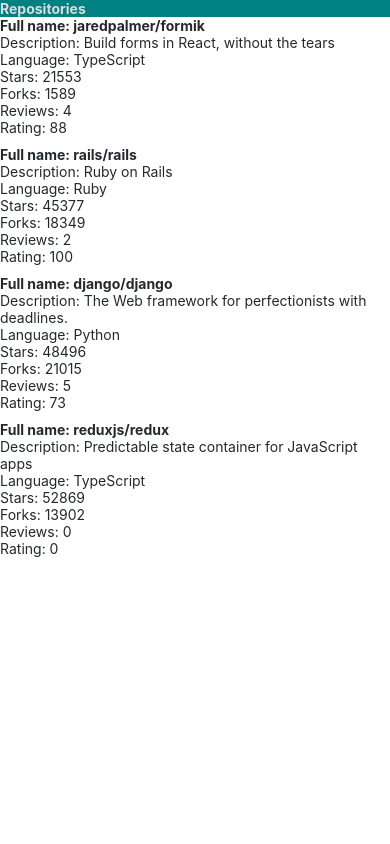
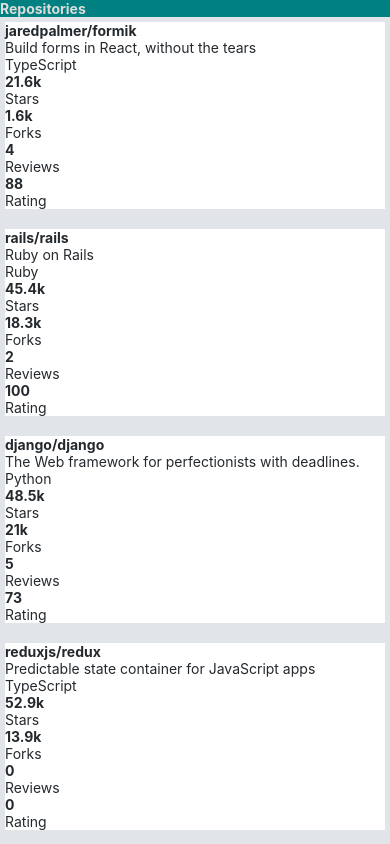
Before and after one commit to sinikala/rate-repository-app, a React Native app: screen / in a window 390 px wide. Built offline with nearby package versions, Linux system fonts and the light colour scheme.

Commit message:
Working on ex 10.5

```diff
--- a/src/components/AppBar.jsx
+++ b/src/components/AppBar.jsx
@@ -1,6 +1,5 @@
-import { View, StyleSheet, Pressable } from 'react-native';
+import { View, StyleSheet } from 'react-native';
 import Constants from 'expo-constants';
-import Text from './Text';
 import theme from '../theme';
 import AppBarTab from './AppBarTab';
 
--- a/src/components/AppBarTab.jsx
+++ b/src/components/AppBarTab.jsx
@@ -1,8 +1,5 @@
 import { Pressable } from 'react-native';
 import Text from './Text';
-
-
-
 
 
 const handlePress = () => (
--- a/src/components/Main.jsx
+++ b/src/components/Main.jsx
@@ -2,6 +2,7 @@
 import { StyleSheet, View } from 'react-native';
 import RepositoryList from './RepositoryList';
 import AppBar from './AppBar';
+import theme from '../theme';
 //import Text from './Text';
 
 const styles = StyleSheet.create({
@@ -9,14 +10,15 @@
     //marginTop: Constants.statusBarHeight,
     flexGrow: 1,
     flexShrink: 1,
+    backgroundColor: theme.colors.background
   },
 });
 
 const Main = () => {
   return (
     <View style={styles.container}>
-      <AppBar/>
-      <RepositoryList/>
+      <AppBar />
+      <RepositoryList />
     </View>
   );
 };
--- a/src/components/RepositoryItem.jsx
+++ b/src/components/RepositoryItem.jsx
@@ -1,16 +1,75 @@
-import { View} from 'react-native';
+import { View, StyleSheet } from 'react-native';
 import Text from './Text';
+//import theme from '../theme';
+import RepositoryStatsRow from './RepositoryStatsRow';
 
-const RepositoryItem = ({ item }) => (
-  <View>
-    <Text fontWeight="bold">Full name: {item.fullName}</Text>
-    <Text>Description: {item.description}</Text>
-    <Text>Language: {item.language}</Text>
-    <Text>Stars: {item.stargazersCount}</Text>
-    <Text>Forks: {item.forksCount}</Text>
-    <Text>Reviews: {item.reviewCount}</Text>
-    <Text>Rating: {item.ratingAverage}</Text>
-  </View>
-);
+
+const styles = StyleSheet.create({
+  image: {
+    width: 50,
+    height: 50,
+    borderRadius: 5,
+    //resizeMode: 'stretch'
+  },
+  container: {
+    backgroundColor: 'white',
+    margin: '5px'
+  },
+  infoContainer: {
+    // display: 'flex',
+    // flexDirection: 'row',
+    // padding: '10px',
+    // margin: '5px'
+  },
+  languageBox: {
+    // backgroundColor: theme.colors.primary,
+    // borderRadius: 3,
+    // color: 'white',
+    // padding: '3px',
+    // alignSelf: 'flex-start'
+  },
+  infoBox: {
+    // display: 'flex',
+    // padding: '5px',
+    // margin: '5px'
+  },
+});
+
+
+const RepositoryItemInfo = ({ item }) => {
+
+  return (
+    <View style={styles.infoBox}>
+      <Text fontWeight="bold">{item.fullName}</Text>
+      <Text>{item.description}</Text>
+      <Text style={styles.languageBox}>{item.language}</Text>
+    </View>
+
+  )
+
+}
+
+
+
+const RepositoryItem = ({ item }) => {
+
+
+  return (
+    <View style={styles.container}>
+      <View style={styles.infoContainer}>
+
+        <RepositoryItemInfo item={item} />
+      </View>
+      <RepositoryStatsRow item={item} />
+    </View>
+  )
+};
 
 export default RepositoryItem;
+
+{/* <Image
+          style={styles.image}
+          source={{
+            uri: item.ownerAvatarUrl,
+          }}
+        /> */}
--- /dev/null
+++ b/src/components/RepositoryStatsRow.jsx
@@ -0,0 +1,54 @@
+import { View, StyleSheet } from 'react-native';
+import Text from './Text';
+
+
+const styles = StyleSheet.create({
+  statRow: {
+    // display: 'flex',
+    // flexDirection: 'row',
+    // justifyContent: 'space-around'
+  },
+  statBox: {
+    // display: 'flex',
+    // justifyContent: 'space-evenly',
+    // alignItems: "center",
+  }
+});
+
+
+
+
+const editCount = (count) => {
+  let output = 0
+  {
+    count >= 1000
+      ? output = +(count / 1000).toFixed(1) + 'k'
+      : output = count
+  }
+  return output
+}
+
+
+const StatsRowBox = ({ count, text }) => {
+
+  return (
+    <View style={styles.statBox}>
+      <Text fontWeight="bold">{editCount(count)}</Text>
+      <Text>{text}</Text>
+    </View>
+  )
+}
+
+
+const RepositoryStatsRow = ({ item }) => {
+  return (
+    <View style={styles.statRow}>
+      <StatsRowBox count={item.stargazersCount} text="Stars" />
+      <StatsRowBox count={item.forksCount} text="Forks" />
+      <StatsRowBox count={item.reviewCount} text="Reviews" />
+      <StatsRowBox count={item.ratingAverage} text="Rating" />
+    </View>
+  )
+}
+
+export default RepositoryStatsRow
--- a/src/theme.js
+++ b/src/theme.js
@@ -4,7 +4,8 @@
     textSecondary: '#586069',
     primary: '#0366d6',
     barBackground: 'teal',
-    barText: '#dcdcdc'
+    barText: '#dcdcdc',
+    background: '#e1e4e8',
   },
   fontSizes: {
     body: 14,
```
